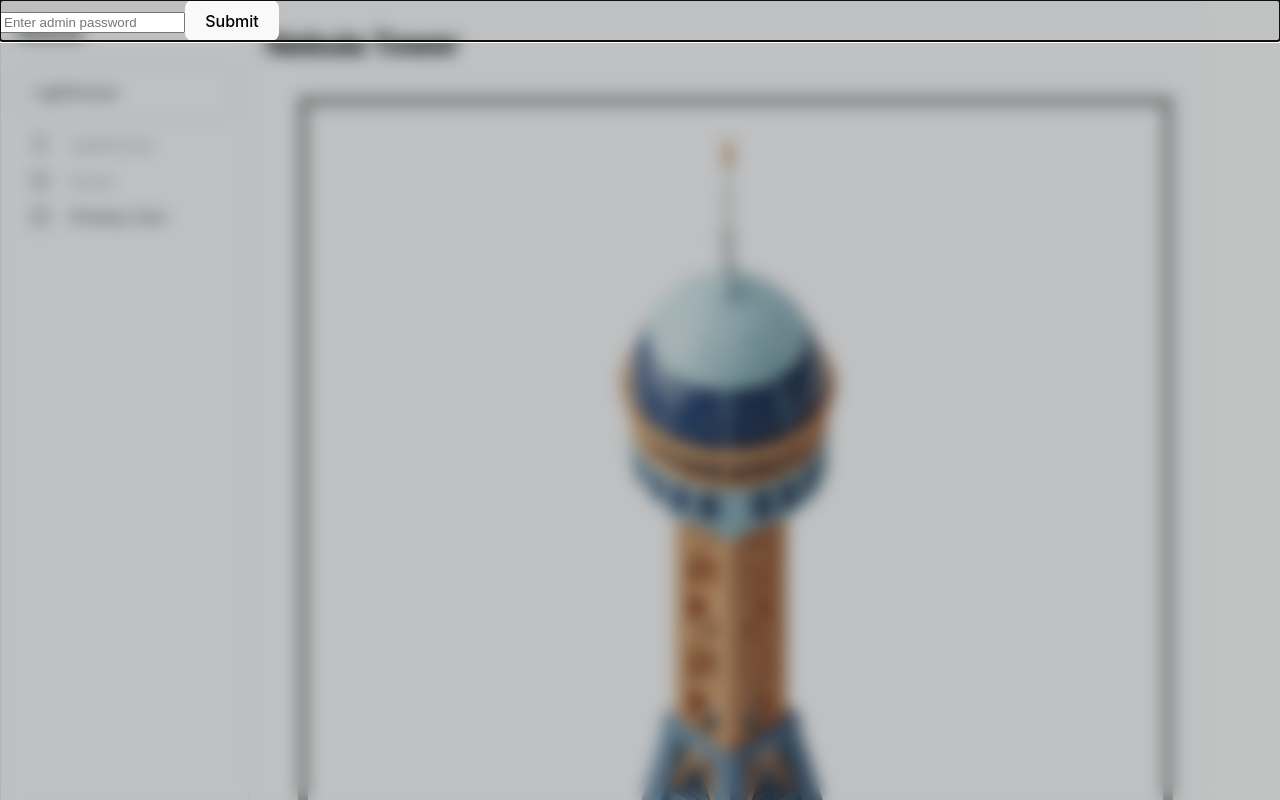
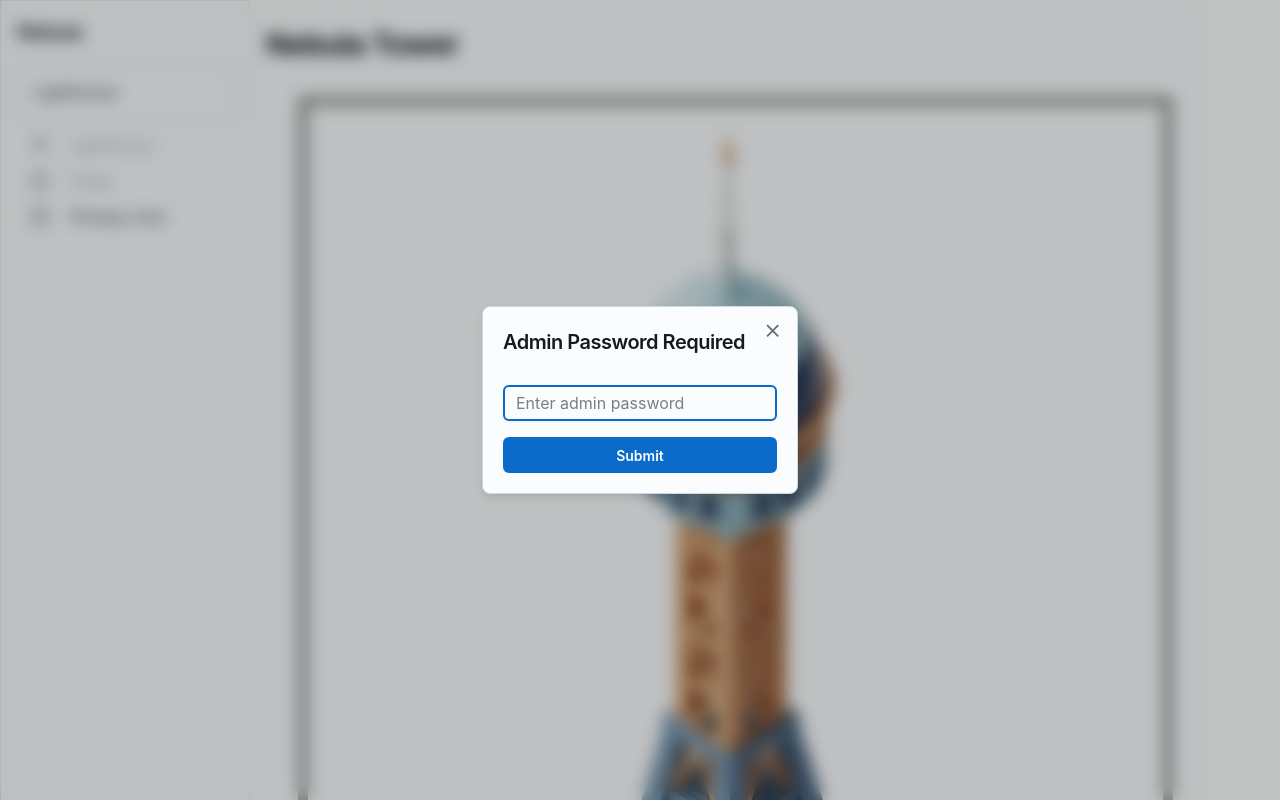
Before and after one commit to transformerlab/nebula-tower, a React (Vite) app in the folder frontend/: page / in a window 1280 px wide. Shown: the top 800 px of the page. Built offline with nearby package versions, Linux system fonts and the light colour scheme; no server answers.

Commit message:
apply admin auth to all saves

```diff
--- a/frontend/src/App.jsx
+++ b/frontend/src/App.jsx
@@ -9,22 +9,10 @@ import Lighthouse from './Lighthouse';
 import NebulaProcessStatusCard from './NebulaProcessStatusCard';
 import API_BASE_URL from './apiConfig';
 import { AdminPasswordProvider } from './context/admin';
-import { useAdminPassword } from './context/adminContext';
+import { useAdminPassword, useAdminFetcher } from './context/adminContext';
 import { AdminPasswordModal } from './components/AdminPasswordModal';
 
-function useAdminFetcher() {
-  const { adminPassword } = useAdminPassword();
-  return useCallback(
-    async (url) => {
-      const res = await fetch(url, {
-        headers: { Authorization: adminPassword ? `Bearer ${adminPassword}` : '' },
-      });
-      if (!res.ok) throw new Error('Network response was not ok');
-      return res.json();
-    },
-    [adminPassword]
-  );
-}
+
 
 function Sidebar() {
   const fetcher = useAdminFetcher();
--- a/frontend/src/Cert.jsx
+++ b/frontend/src/Cert.jsx
@@ -2,11 +2,12 @@ import { useState } from 'react';
 import useSWR, { mutate } from 'swr';
 import API_BASE_URL from './apiConfig';
 import { Box, Button, Input, Typography, Sheet, CircularProgress, Alert } from '@mui/joy';
-import { Link } from 'react-router-dom';
-
-const fetcher = url => fetch(url).then(res => res.json());
+import { useAdminFetcher, useAdminPassword } from './context/adminContext';
 
 export default function Cert() {
+  const fetcher = useAdminFetcher();
+  const adminPassword = useAdminPassword();
+
   const [orgName, setOrgName] = useState('');
   const [creating, setCreating] = useState(false);
   const [error, setError] = useState(null);
@@ -49,7 +50,10 @@ export default function Cert() {
     try {
       const res = await fetch(`${API_BASE_URL}/admin/api/ca`, {
         method: 'POST',
-        headers: { 'Content-Type': 'application/json' },
+        headers: {
+          'Content-Type': 'application/json',
+          'Authorization': `Bearer ${adminPassword}`
+        },
         body: JSON.stringify({ name: orgName })
       });
       if (res.ok) {
--- a/frontend/src/Hosts.jsx
+++ b/frontend/src/Hosts.jsx
@@ -3,8 +3,8 @@ import useSWR, { mutate } from 'swr';
 import ip6 from 'ip6'; // Import the ip6 library
 import { Box, Button, Typography, Sheet, List, ListItem, Input, Table, Modal, ModalDialog, ModalClose } from '@mui/joy';
 import API_BASE_URL from './apiConfig';
+import { useAdminFetcher, useAdminPassword } from './context/adminContext';
 
-const fetcher = url => fetch(url).then(res => res.json());
 
 function formatHostIP(ip) {
   try {
@@ -50,6 +50,8 @@ function formatHostIP(ip) {
 }
 
 function Hosts() {
+  const fetcher = useAdminFetcher();
+  const adminPassword = useAdminPassword();
   const [selectedOrg, setSelectedOrg] = useState('');
   const [hostsFilter, setHostsFilter] = useState(''); // not used, but for future
   const [name, setName] = useState('');
@@ -97,7 +99,10 @@ function Hosts() {
     try {
       const resp = await fetch(`${API_BASE_URL}/admin/api/hosts/new`, {
         method: 'POST',
-        headers: { 'Content-Type': 'application/json' },
+        headers: {
+          'Content-Type': 'application/json',
+          'Authorization': `Bearer ${adminPassword}`
+        },
         body: JSON.stringify({
           org: selectedOrg,
           name,
@@ -126,7 +131,10 @@ function Hosts() {
     try {
       const resp = await fetch(`${API_BASE_URL}/admin/api/orgs/new`, {
         method: 'POST',
-        headers: { 'Content-Type': 'application/json' },
+        headers: {
+          'Content-Type': 'application/json',
+          'Authorization': `Bearer ${adminPassword}`
+        },
         body: JSON.stringify({ name: newOrgName.trim() })
       });
       const data = await resp.json();
--- a/frontend/src/Lighthouse.jsx
+++ b/frontend/src/Lighthouse.jsx
@@ -2,11 +2,11 @@ import useSWR, { mutate } from 'swr';
 import { useState } from 'react';
 import { Box, Typography, Sheet, CircularProgress, Alert, Button } from '@mui/joy';
 import API_BASE_URL from './apiConfig';
-
-
-const fetcher = url => fetch(url).then(res => res.status === 404 ? null : res.json());
+import { useAdminFetcher, useAdminPassword } from './context/adminContext';
 
 export default function Lighthouse() {
+  const fetcher = useAdminFetcher();
+  const adminPassword = useAdminPassword();
   const { data: config, error, isLoading } = useSWR(
     `${API_BASE_URL}/admin/api/lighthouse/config`,
     fetcher
@@ -23,6 +23,9 @@ export default function Lighthouse() {
     try {
       const res = await fetch(`${API_BASE_URL}/admin/api/lighthouse/create_config`, {
         method: 'POST',
+        headers: {
+          'Authorization': `Bearer ${adminPassword}`
+        }
       });
       if (!res.ok) {
         setRecreateError('Failed to recreate config');
--- a/frontend/src/NebulaProcessStatusCard.jsx
+++ b/frontend/src/NebulaProcessStatusCard.jsx
@@ -3,11 +3,14 @@ import useSWR, { mutate } from 'swr';
 import API_BASE_URL from './apiConfig';
 import { PlayCircle, StopCircle } from "lucide-react";
 import { useState } from 'react';
+import { useAdminFetcher, useAdminPassword } from './context/adminContext';
 
 
-const fetcher = url => fetch(url).then(res => res.json());
+
 
 function NebulaProcessStatusCard({ disableButtons = false }) {
+    const fetcher = useAdminFetcher();
+    const adminPassword = useAdminPassword();
     const { data, mutate, isLoading } = useSWR(
         `${API_BASE_URL}/admin/api/nebula_process/status`,
         fetcher,
@@ -19,7 +22,12 @@ function NebulaProcessStatusCard({ disableButtons = false }) {
     const handleStart = async () => {
         setLoading(true)
         try {
-            await fetch(`${API_BASE_URL}/admin/api/nebula_process/start`, { method: "POST" })
+            await fetch(`${API_BASE_URL}/admin/api/nebula_process/start`, {
+                method: "POST",
+                headers: {
+                    'Authorization': `Bearer ${adminPassword}`
+                }
+            })
             mutate();
         } finally {
             setLoading(false)
@@ -29,7 +37,12 @@ function NebulaProcessStatusCard({ disableButtons = false }) {
     const handleStop = async () => {
         setLoading(true)
         try {
-            await fetch(`${API_BASE_URL}/admin/api/nebula_process/stop`, { method: "POST" })
+            await fetch(`${API_BASE_URL}/admin/api/nebula_process/stop`, {
+                method: "POST",
+                headers: {
+                    'Authorization': `Bearer ${adminPassword}`
+                }
+            })
             mutate();
         } finally {
             setLoading(false)
--- a/frontend/src/components/AdminPasswordModal.jsx
+++ b/frontend/src/components/AdminPasswordModal.jsx
@@ -1,8 +1,8 @@
 import React, { useState } from 'react';
 import { useAdminPassword } from '../context/adminContext';
-import { Modal } from '@mui/joy';
+import { Modal, ModalDialog, Typography, Button, Input, IconButton, ModalClose } from '@mui/joy';
 
-export function AdminPasswordModal({ open }) {
+export function AdminPasswordModal({ open, onClose }) {
     const { setAdminPassword, passwordValid, testPassword } = useAdminPassword();
     const [input, setInput] = useState('');
     const [submitting, setSubmitting] = useState(false);
@@ -14,26 +14,46 @@ export function AdminPasswordModal({ open }) {
         if (ok) {
             setAdminPassword(input);
             setInput('');
+            if (onClose) onClose();
         }
         setSubmitting(false);
     };
 
     // Show modal if open prop is true or password is invalid
-    if (!open && passwordValid) return null;
+    const shouldOpen = open || !passwordValid;
 
     return (
-        <Modal open>
-            {/* ...existing modal code... */}
+        <Modal open={shouldOpen} onClose={onClose}>
+            <ModalDialog>
+                <ModalClose />
+                <Typography level="h4" component="h2" sx={{ mb: 2 }}>
+                    Admin Password Required
+                </Typography>
                 <form onSubmit={handleSubmit}>
-                <input
+                    <Input
                         type="password"
                         value={input}
                         onChange={e => setInput(e.target.value)}
                         placeholder="Enter admin password"
+                        sx={{ mb: 2, width: '100%' }}
+                        autoFocus
                     />
-                <button type="submit" disabled={submitting}>Submit</button>
-                {!passwordValid && <div style={{ color: 'red' }}>Invalid password. Please try again.</div>}
+                    <Button
+                        type="submit"
+                        loading={submitting}
+                        disabled={submitting}
+                        fullWidth
+                        variant="solid"
+                    >
+                        Submit
+                    </Button>
+                    {!passwordValid && (
+                        <Typography color="danger" sx={{ mt: 1 }}>
+                            Invalid password. Please try again.
+                        </Typography>
+                    )}
                 </form>
+            </ModalDialog>
         </Modal>
     );
 }
--- a/frontend/src/context/admin.jsx
+++ b/frontend/src/context/admin.jsx
@@ -1,5 +1,6 @@
 import React, { useState, useEffect } from 'react';
 import { AdminContext } from './adminContext';
+import API_BASE_URL from '../apiConfig';
 
 export function AdminPasswordProvider({ children }) {
   const [adminPassword, setAdminPassword] = useState(localStorage.getItem('adminPassword') || '');
@@ -7,19 +8,24 @@ export function AdminPasswordProvider({ children }) {
 
   // Test password by calling a protected endpoint
   async function testPassword(pw) {
+    console.log('Testing password:', pw);
     try {
-      const res = await fetch('/admin/api/ping', {
+      const res = await fetch(`${API_BASE_URL}/admin/api/ping`, {
         headers: { 'Authorization': pw ? `Bearer ${pw}` : '' }
       });
+      console.log('Response status:', res.status);
       if (res.status === 200) {
         setPasswordValid(true);
+        console.log('Password is valid');
         return true;
       } else {
         setPasswordValid(false);
+        console.log('Password is invalid');
         return false;
       }
-    } catch {
+    } catch (error) {
       setPasswordValid(false);
+      console.error('Error testing password:', error);
       return false;
     }
   }
--- a/frontend/src/context/adminContext.js
+++ b/frontend/src/context/adminContext.js
@@ -1,7 +1,23 @@
-import { createContext, useContext } from "react";
+import { createContext, useContext, useCallback } from "react";
 
 export const AdminContext = createContext();
 
 export function useAdminPassword() {
   return useContext(AdminContext);
 }
+
+export function useAdminFetcher() {
+  const { adminPassword } = useAdminPassword();
+  return useCallback(
+    async (url) => {
+      const res = await fetch(url, {
+        headers: {
+          Authorization: adminPassword ? `Bearer ${adminPassword}` : "",
+        },
+      });
+      if (!res.ok) throw new Error("Network response was not ok");
+      return res.json();
+    },
+    [adminPassword]
+  );
+}
```
Also changed, not shown: 2 other files (tests, documents, lock files or other folders). Lines whose indentation alone changed are shown as unchanged.
